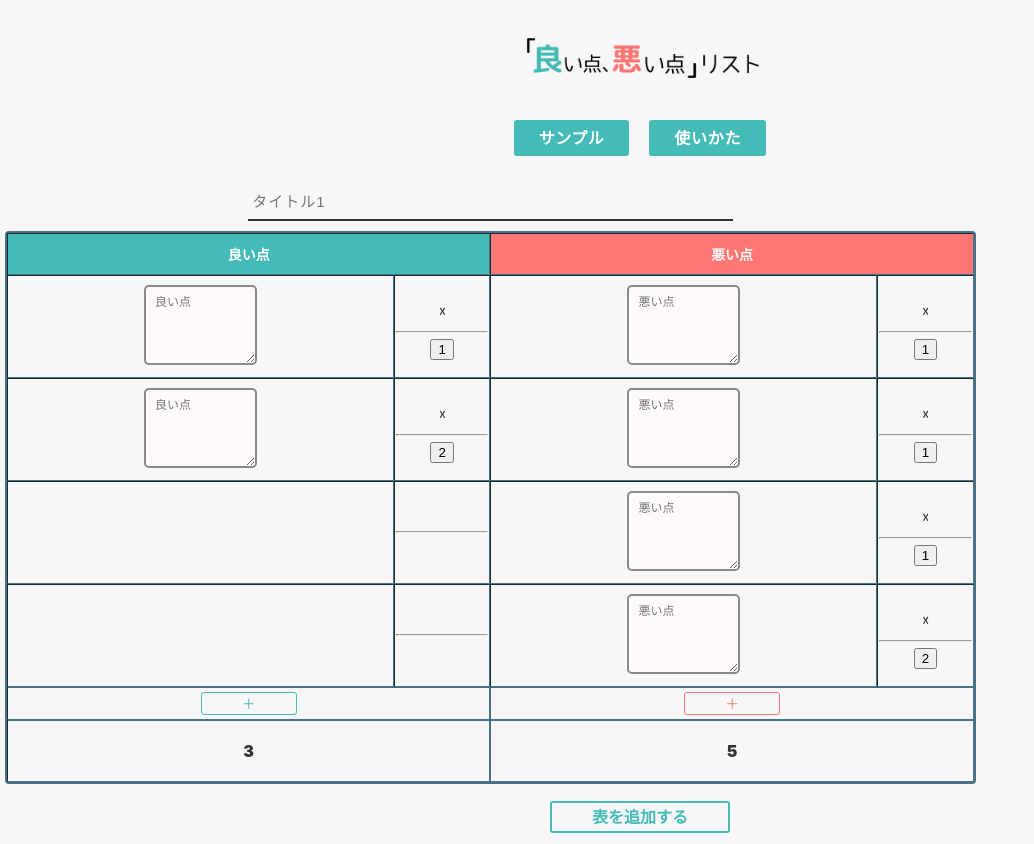
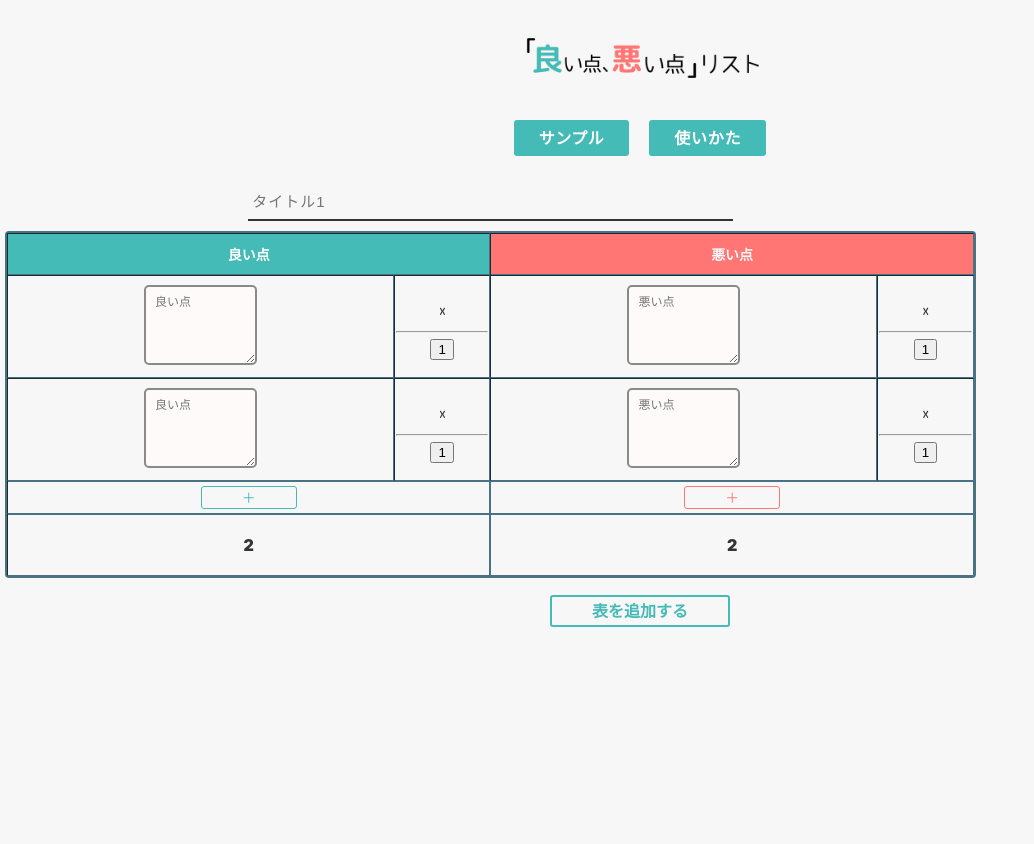
Before and after one commit to shigasy/pros-cons-list, a React (Create React App) app: page / in a window 1280 px wide. Shown: the whole page, without its empty margins (0-1034 px from the left). After the commit the page ends 800 px from the top, so only its background shows below. Built offline with nearby package versions, Linux system fonts and the light colour scheme.

Commit message:
add テーブル追加機能

```diff
--- a/src/App.js
+++ b/src/App.js
@@ -10,8 +10,11 @@ import ReactModal from './components/ReactModal'
 
 function App() {
   const [modalIsOpen, setModalIsOpen] = useState(false)
-  const [tablePoint, setPoint] = useState(0)
-  const [tableSumPoint, setSumPoint] = useState(0)
+  const [tableNum, setTableNum] = useState([1])
+
+  const addTable = () => {
+    setTableNum([...tableNum, 1])
+  }
 
   function openModal() {
     document.body.style.overflow = 'hidden'; // 背景のスクロール無効にするため
@@ -37,9 +40,11 @@ function App() {
         </section>
         <section className="contents">
           <div className="contents__container">
-            <Table setSumPoint={setSumPoint}/>
+            {tableNum.map((table, i) => {
+              return <Table key={i} />
+            })}
           </div>
-          <AddTableButton/>
+          <AddTableButton onClick={addTable} />
           <p></p>
         </section>
       </div>
--- a/src/components/AddTableButton.js
+++ b/src/components/AddTableButton.js
@@ -1,9 +1,9 @@
 import React from 'react'
 import './AddTableButton.css'
 
-const AddTableButton = () => (
+const AddTableButton = (props) => (
     <div className="contents__add-container">
-      <a className="contents__add--table">表を追加する</a>
+      <a onClick={props.onClick} className="contents__add--table">表を追加する</a>
     </div>
 )
 
--- a/src/components/Table.js
+++ b/src/components/Table.js
@@ -3,7 +3,7 @@ import './Table.css'
 import AddButton from "./AddButton";
 
 function Table() {
-  const [tablePoint, setTablePoint] = useState({pros: [1, 2], cons: [1, 1, 1, 2]})
+  const [tablePoint, setTablePoint] = useState({pros: [1, 1], cons: [1, 1]})
 
   const switchProsNumber = (i) => {
     if (tablePoint.pros[i] === 3) {
```
